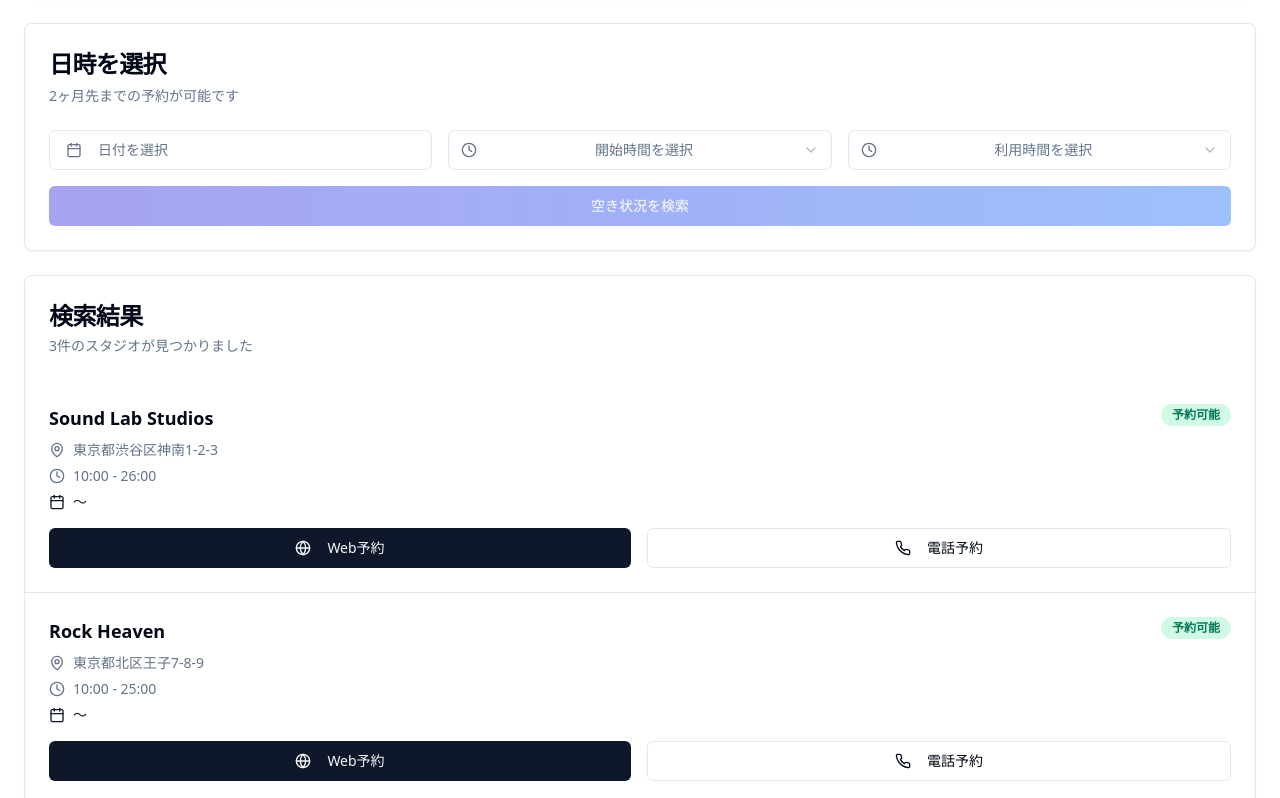
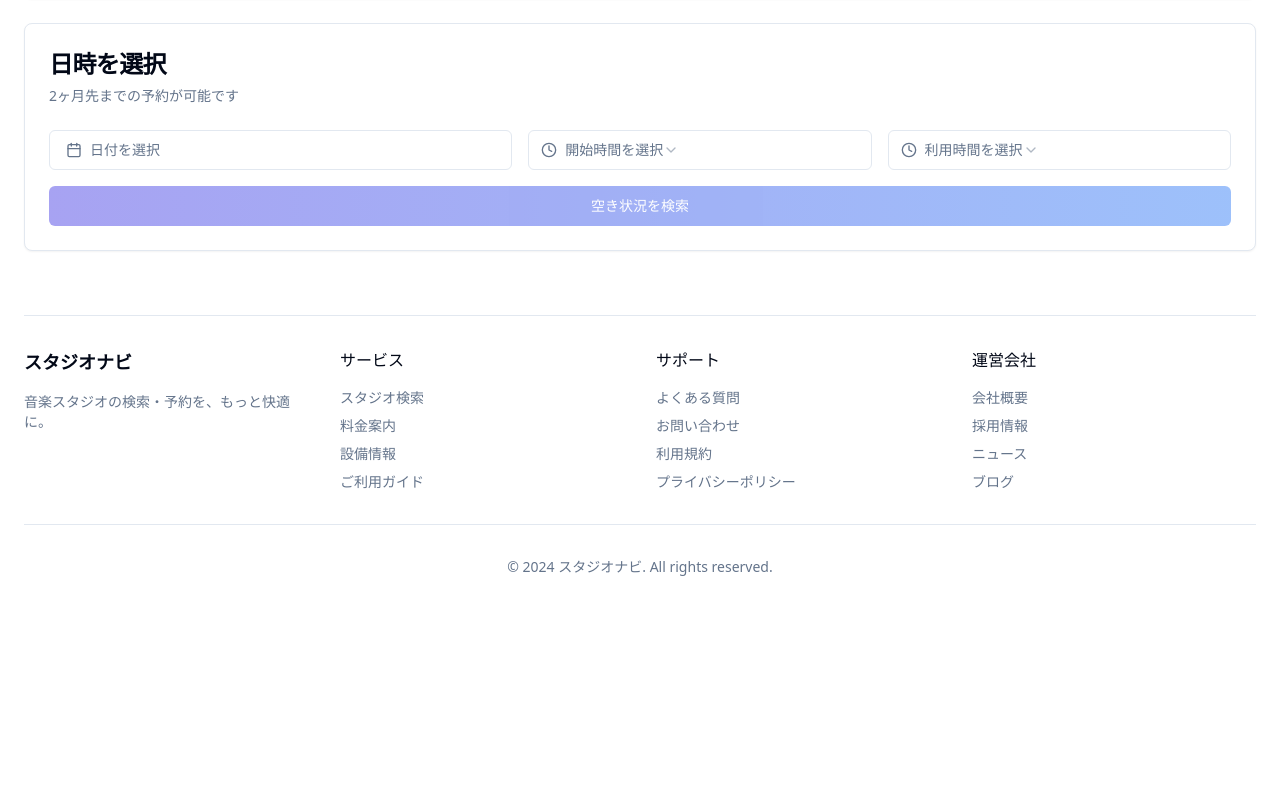
Before and after one commit to kawasakikaito/studionavi, a React (Vite) app in the folder frontend/: page / in a window 1280 px wide. Shown: the part 742-1540 px from the top of the page. After the commit the page ends 1343 px from the top, so only its background shows below. Built offline with nearby package versions, Linux system fonts and the light colour scheme.

Commit message:
日時選択レスポンシブ対応

```diff
--- a/frontend/src/App_temp.tsx
+++ b/frontend/src/App_temp.tsx
@@ -32,6 +32,7 @@ import {
   SheetTitle,
   SheetTrigger,
   SheetClose,
+  SheetDescription,
 } from "@/components/ui/sheet";
 import { format } from "date-fns";
 import { cn } from "@/lib/utils";
@@ -201,7 +202,7 @@ const MusicStudioBookingApp = () => {
               </Button>
             </div>
 
-            {/* Mobile Menu */}
+            {/* Mobile Menu - Sheetコンポーネントを更新 */}
             <div className="flex items-center md:hidden">
               <Sheet>
                 <SheetTrigger asChild>
@@ -212,6 +213,9 @@ const MusicStudioBookingApp = () => {
                 <SheetContent side="right">
                   <SheetHeader>
                     <SheetTitle>メニュー</SheetTitle>
+                    <SheetDescription>
+                      スタジオナビのメニューです。アカウント管理や各種設定にアクセスできます。
+                    </SheetDescription>
                   </SheetHeader>
                   <div className="flex flex-col space-y-4 mt-6">
                     <div className="space-y-3">
@@ -228,7 +232,7 @@ const MusicStudioBookingApp = () => {
                         ログイン
                       </Button>
                       <Button
-                        variant="default"
+                        variant="gradient"
                         className="w-full justify-start h-9"
                       >
                         <User className="h-4 w-4 mr-2" />
@@ -357,6 +361,7 @@ const MusicStudioBookingApp = () => {
               </div>
             </CardContent>
           </Card>
+
           {/* Date and Time Selection */}
           <Card>
             <CardHeader>
@@ -368,8 +373,9 @@ const MusicStudioBookingApp = () => {
               </div>
             </CardHeader>
             <CardContent className="space-y-4">
-              <div className="grid grid-cols-1 sm:grid-cols-3 gap-4">
+              <div className="grid grid-cols-10 gap-4">
                 {/* Date Picker */}
+                <div className="col-span-4">
                   <Popover>
                     <PopoverTrigger asChild>
                       <Button
@@ -379,7 +385,7 @@ const MusicStudioBookingApp = () => {
                           !selectedDate && "text-muted-foreground"
                         )}
                       >
-                      <CalendarIcon className="mr-2 h-4 w-4" />
+                        <CalendarIcon className="h-4 w-4" />
                         {selectedDate
                           ? format(selectedDate, "yyyy年MM月dd日 (eee)", {
                               locale: ja,
@@ -403,12 +409,14 @@ const MusicStudioBookingApp = () => {
                       />
                     </PopoverContent>
                   </Popover>
+                </div>
 
                 {/* Time Selection */}
+                <div className="col-span-3">
                   <Select value={selectedTime} onValueChange={setSelectedTime}>
                     <SelectTrigger
                       className={cn(
-                      "w-full",
+                        "w-full text-left justify-start",
                         !selectedTime && "text-muted-foreground"
                       )}
                     >
@@ -423,15 +431,17 @@ const MusicStudioBookingApp = () => {
                       ))}
                     </SelectContent>
                   </Select>
+                </div>
 
                 {/* Duration Selection */}
+                <div className="col-span-3">
                   <Select
                     value={selectedDuration}
                     onValueChange={setSelectedDuration}
                   >
                     <SelectTrigger
                       className={cn(
-                      "w-full",
+                        "w-full text-left justify-start",
                         !selectedDuration && "text-muted-foreground"
                       )}
                     >
@@ -446,6 +456,7 @@ const MusicStudioBookingApp = () => {
                       ))}
                     </SelectContent>
                   </Select>
+                </div>
               </div>
 
               <Button
@@ -463,49 +474,45 @@ const MusicStudioBookingApp = () => {
               </Button>
             </CardContent>
           </Card>
-          {/* 検索結果 */}
+          {/* Search Results */}
+          {searchPerformed && (
             <Card>
-            <CardHeader>
-              <div className="flex justify-between items-center">
-                <div className="space-y-1">
-                  <CardTitle className="text-xl sm:text-2xl">
-                    検索結果
-                  </CardTitle>
-                  <p className="text-sm text-muted-foreground">
-                    {selectedStudios.length}件のスタジオが見つかりました
-                  </p>
-                </div>
+              <CardHeader className="space-y-1">
+                <CardTitle className="text-2xl">検索結果</CardTitle>
+                <div className="flex flex-wrap items-center gap-2 text-sm text-muted-foreground">
+                  <span>
+                    {format(selectedDate!, "yyyy年MM月dd日 (eee)", {
+                      locale: ja,
+                    })}
+                  </span>
+                  <span>•</span>
+                  <span>{selectedTime}</span>
+                  <span>•</span>
+                  <span>{selectedDuration}</span>
                 </div>
               </CardHeader>
-            <CardContent className="p-0">
-              <div className="divide-y">
+              <CardContent className="space-y-6">
+                <div className="grid grid-cols-1 sm:grid-cols-2 lg:grid-cols-3 gap-4">
                   {selectedStudios.map((studio) => (
-                  <div key={studio.id} className="p-4 sm:p-6">
+                    <Card key={studio.id} className="flex flex-col">
+                      <CardContent className="flex-1 p-4">
                         <div className="space-y-4">
-                      <div className="flex justify-between items-start gap-4">
-                        <div className="flex-1 min-w-0">
-                          <h3 className="text-lg font-semibold">
+                          <div>
+                            <h3 className="text-lg font-semibold line-clamp-1">
                               {studio.name}
                             </h3>
-                          <div className="mt-2 space-y-1.5">
-                            <div className="flex items-center text-sm text-muted-foreground">
-                              <MapPin className="h-4 w-4 mr-2 flex-shrink-0" />
-                              <span className="truncate">{studio.address}</span>
+                            <div className="mt-3 space-y-2">
+                              <div className="flex items-start gap-2 text-sm text-muted-foreground">
+                                <MapPin className="h-4 w-4 mt-0.5 flex-shrink-0" />
+                                <span className="line-clamp-2">
+                                  {studio.address}
+                                </span>
                               </div>
-                            <div className="flex items-center text-sm text-muted-foreground">
-                              <Clock className="h-4 w-4 mr-2 flex-shrink-0" />
+                              <div className="flex items-center gap-2 text-sm text-muted-foreground">
+                                <Clock className="h-4 w-4 flex-shrink-0" />
                                 <span>{studio.hours}</span>
                               </div>
-                            <div className="flex items-center text-sm text-primary font-medium">
-                              <Calendar className="h-4 w-4 mr-2 flex-shrink-0" />
-                              <span>
-                                {selectedDate &&
-                                  format(selectedDate, "yyyy/MM/dd")}{" "}
-                                {selectedTime} 〜
-                              </span>
-                            </div>
-                          </div>
-                        </div>
+                              <div className="pt-2">
                                 <Badge
                                   variant="secondary"
                                   className="bg-emerald-100 text-emerald-700 hover:bg-emerald-100"
@@ -513,26 +520,33 @@ const MusicStudioBookingApp = () => {
                                   予約可能
                                 </Badge>
                               </div>
-
-                      <div className="flex flex-col sm:flex-row gap-2 sm:gap-4">
-                        <Button className="flex-1 h-10" variant="default">
-                          <Globe className="h-4 w-4 mr-2" />
-                          Web予約
+                            </div>
+                          </div>
+                          <div className="grid grid-cols-2 gap-3">
+                            <Button
+                              className="w-full flex items-center justify-center gap-2"
+                              variant="gradient"
+                            >
+                              <Globe className="h-4 w-4" />
+                              <span className="hidden sm:inline">Web</span>予約
                             </Button>
-                        <Button className="flex-1 h-10" variant="outline">
-                          <Phone className="h-4 w-4 mr-2" />
-                          電話予約
+                            <Button
+                              variant="outline"
+                              className="w-full flex items-center justify-center gap-2"
+                            >
+                              <Phone className="h-4 w-4" />
+                              <span className="hidden sm:inline">電話</span>予約
                             </Button>
                           </div>
                         </div>
-                  </div>
+                      </CardContent>
+                    </Card>
                   ))}
                 </div>
-
-              <div className="p-4 sm:p-6 border-t">
+                <div className="flex justify-center mt-6">
                   <Button
                     variant="outline"
-                  className="w-full h-10"
+                    className="w-full sm:w-auto min-w-[200px]"
                     onClick={resetSearch}
                   >
                     新しく検索
@@ -540,9 +554,10 @@ const MusicStudioBookingApp = () => {
                 </div>
               </CardContent>
             </Card>
+          )}
         </div>
 
-        {/* フッター */}
+        {/* Footer */}
         <footer className="mt-16 pt-8 border-t">
           <div className="grid grid-cols-1 md:grid-cols-4 gap-8">
             <div className="space-y-4">
```
Lines whose indentation alone changed are shown as unchanged.
